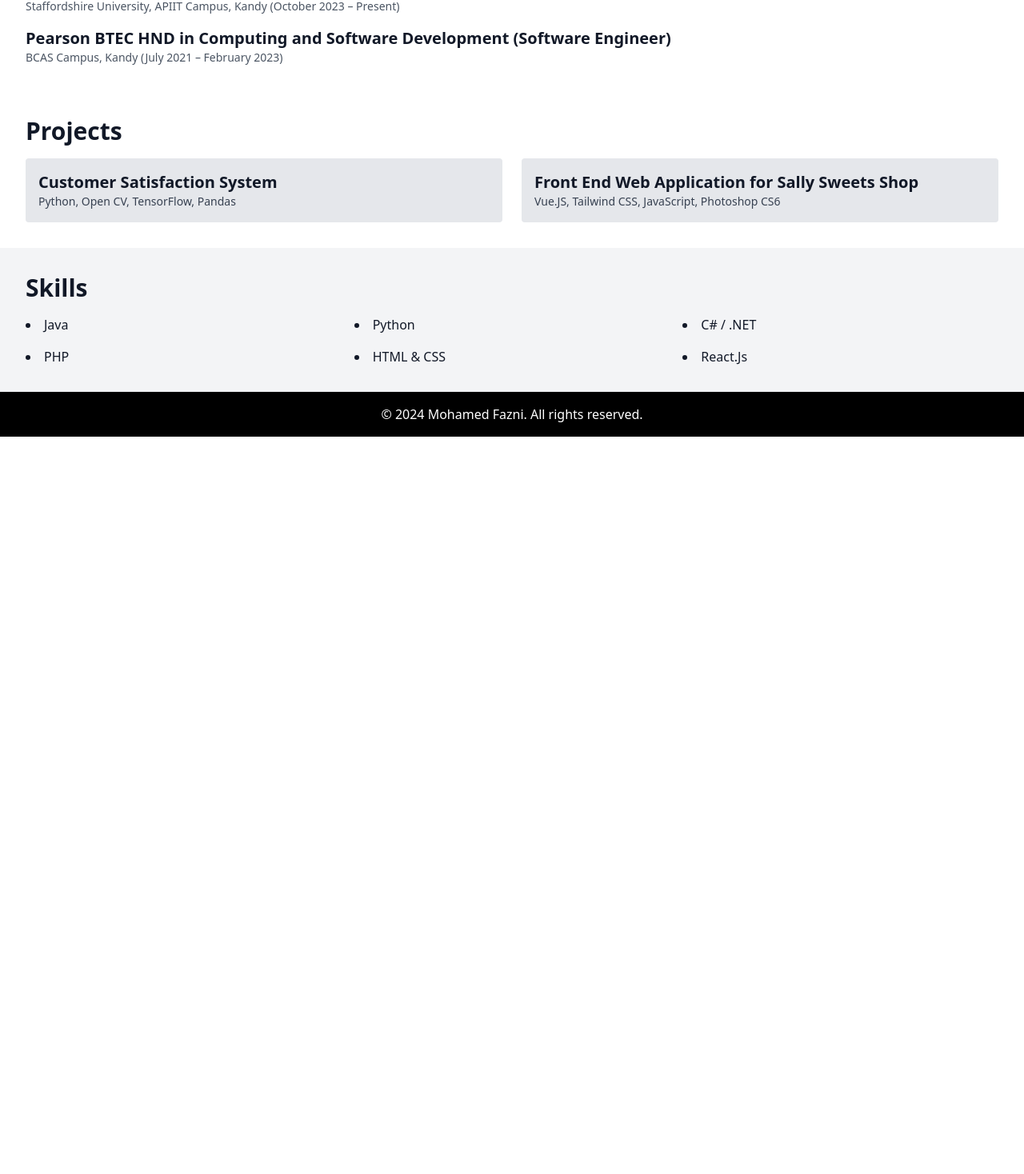
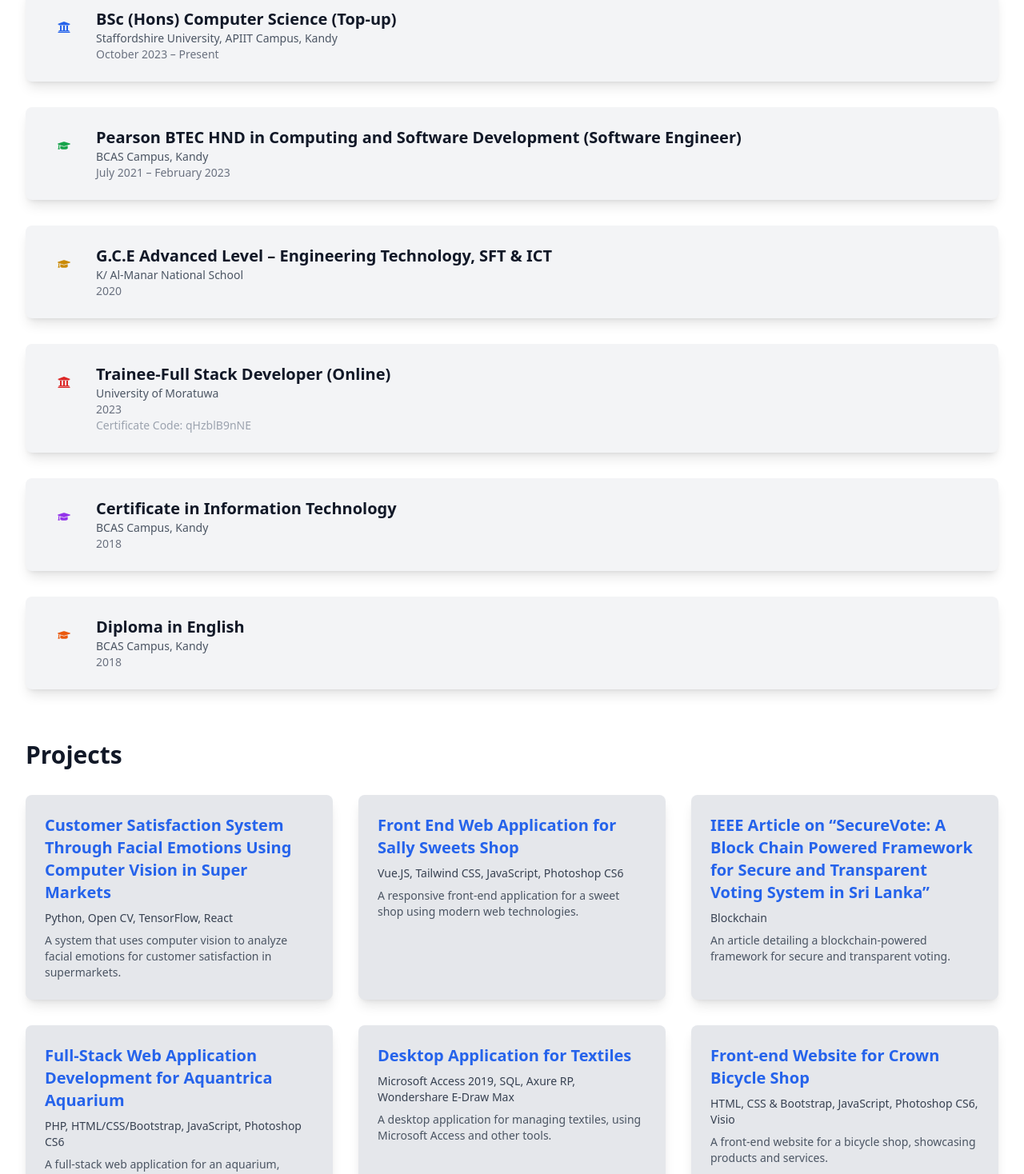
Before and after one commit to fazni-faiz/fazni_portfolio, a React (Create React App) app: page / in a window 1280 px wide. Shown: the part 806-2274 px from the top of the page at 80% size. Before the commit the page ends 1352 px from the top, so only its background shows below. Built offline with nearby package versions, Linux system fonts and the light colour scheme.

Commit message:
Update 5

```diff
--- a/package.json
+++ b/package.json
@@ -9,9 +9,11 @@
     "@testing-library/react": "^13.4.0",
     "@testing-library/user-event": "^13.5.0",
     "animate.css": "^4.1.1",
+    "framer-motion": "^11.5.4",
     "gh-pages": "^6.1.1",
     "react": "^18.3.1",
     "react-dom": "^18.3.1",
+    "react-icons": "^5.3.0",
     "react-scripts": "5.0.1",
     "web-vitals": "^2.1.4"
   },
--- a/src/components/Education.js
+++ b/src/components/Education.js
@@ -1,19 +1,80 @@
 import React from 'react';
+import { motion } from 'framer-motion';
+import { FaUniversity, FaGraduationCap } from 'react-icons/fa';
+
+const educationData = [
+  {
+    title: "BSc (Hons) Computer Science (Top-up)",
+    institution: "Staffordshire University, APIIT Campus, Kandy",
+    period: "October 2023 – Present",
+    logo: "../img/su.png", // Replace with actual path
+    icon: <FaUniversity className="text-blue-600" />
+  },
+  {
+    title: "Pearson BTEC HND in Computing and Software Development (Software Engineer)",
+    institution: "BCAS Campus, Kandy",
+    period: "July 2021 – February 2023",
+    logo: "../img/su.png", // Replace with actual path
+    icon: <FaGraduationCap className="text-green-600" />
+  },
+  {
+    title: "G.C.E Advanced Level – Engineering Technology, SFT & ICT",
+    institution: "K/ Al-Manar National School",
+    period: "2020",
+    logo: "../img/su.png", // Replace with actual path
+    icon: <FaGraduationCap className="text-yellow-600" />
+  },
+  {
+    title: "Trainee-Full Stack Developer (Online)",
+    institution: "University of Moratuwa",
+    period: "2023",
+    certificateCode: "qHzblB9nNE",
+    logo: "../img/su.png", // Replace with actual path
+    icon: <FaUniversity className="text-red-600" />
+  },
+  {
+    title: "Certificate in Information Technology",
+    institution: "BCAS Campus, Kandy",
+    period: "2018",
+    logo: "../img/su.png", // Replace with actual path
+    icon: <FaGraduationCap className="text-purple-600" />
+  },
+  {
+    title: "Diploma in English",
+    institution: "BCAS Campus, Kandy",
+    period: "2018",
+    logo: "../img/su.png", // Replace with actual path
+    icon: <FaGraduationCap className="text-orange-600" />
+  },
+];
 
 const Education = () => {
   return (
     <section id="education" className="bg-white text-gray-900 p-8">
       <div className="container mx-auto">
-        <h2 className="text-3xl font-semibold mb-4">Education</h2>
-        <div className="space-y-4">
-          <div>
-            <h3 className="text-xl font-semibold">BSc (Hons) Computer Science (Top-up)</h3>
-            <p className="text-sm text-gray-600">Staffordshire University, APIIT Campus, Kandy (October 2023 – Present)</p>
-          </div>
-          <div>
-            <h3 className="text-xl font-semibold">Pearson BTEC HND in Computing and Software Development (Software Engineer)</h3>
-            <p className="text-sm text-gray-600">BCAS Campus, Kandy (July 2021 – February 2023)</p>
-          </div>
+        <h2 className="text-3xl font-semibold mb-8">Education</h2>
+        <div className="space-y-8">
+          {educationData.map((item, index) => (
+            <motion.div
+              key={index}
+              className="bg-gray-100 p-6 rounded-lg shadow-lg flex items-start space-x-4"
+              initial={{ opacity: 0, y: 20 }}
+              animate={{ opacity: 1, y: 0 }}
+              transition={{ duration: 0.5, delay: index * 0.2 }}
+            >
+              <div className="w-12 h-12 flex items-center justify-center">
+                {item.icon}
+              </div>
+              <div>
+                <h3 className="text-xl font-semibold">{item.title}</h3>
+                <p className="text-sm text-gray-600">{item.institution}</p>
+                <p className="text-sm text-gray-500">{item.period}</p>
+                {item.certificateCode && (
+                  <p className="text-sm text-gray-400">Certificate Code: {item.certificateCode}</p>
+                )}
+              </div>
+            </motion.div>
+          ))}
         </div>
       </div>
     </section>
--- a/src/components/Projects.js
+++ b/src/components/Projects.js
@@ -1,20 +1,84 @@
 import React from 'react';
+import { motion } from 'framer-motion';
+
+const projects = [
+  {
+    title: "Customer Satisfaction System Through Facial Emotions Using Computer Vision in Super Markets",
+    description: "A system that uses computer vision to analyze facial emotions for customer satisfaction in supermarkets.",
+    tech: "Python, Open CV, TensorFlow, React",
+    link: "https://github.com/yourusername/customer-satisfaction-system",
+  },
+  {
+    title: "Front End Web Application for Sally Sweets Shop",
+    description: "A responsive front-end application for a sweet shop using modern web technologies.",
+    tech: "Vue.JS, Tailwind CSS, JavaScript, Photoshop CS6",
+    link: "https://github.com/yourusername/sally-sweets-shop",
+  },
+  {
+    title: "IEEE Article on “SecureVote: A Block Chain Powered Framework for Secure and Transparent Voting System in Sri Lanka”",
+    description: "An article detailing a blockchain-powered framework for secure and transparent voting.",
+    tech: "Blockchain",
+    link: "https://github.com/yourusername/securevote-article",
+  },
+  {
+    title: "Full-Stack Web Application Development for Aquantrica Aquarium",
+    description: "A full-stack web application for an aquarium, integrating various web technologies.",
+    tech: "PHP, HTML/CSS/Bootstrap, JavaScript, Photoshop CS6",
+    link: "https://github.com/yourusername/aquantrica-aquarium",
+  },
+  {
+    title: "Desktop Application for Textiles",
+    description: "A desktop application for managing textiles, using Microsoft Access and other tools.",
+    tech: "Microsoft Access 2019, SQL, Axure RP, Wondershare E-Draw Max",
+    link: "https://github.com/yourusername/textiles-application",
+  },
+  {
+    title: "Front-end Website for Crown Bicycle Shop",
+    description: "A front-end website for a bicycle shop, showcasing products and services.",
+    tech: "HTML, CSS & Bootstrap, JavaScript, Photoshop CS6, Visio",
+    link: "https://github.com/yourusername/crown-bicycle-shop",
+  },
+  {
+    title: "Analytical Interface - National Cancer Control Program (NCCP)",
+    description: "An analytical interface to support the National Cancer Control Program using Power BI.",
+    tech: "Microsoft Power BI",
+    link: "https://github.com/yourusername/nccp-analytical-interface",
+  },
+  {
+    title: "Computing Research on “Effectiveness of Remote Consultancy for Pregnancy”",
+    description: "Research on the effectiveness of remote consultancy for pregnancy.",
+    tech: "Remote Consultancy",
+    link: "https://github.com/yourusername/remote-consultancy-research",
+  },
+  {
+    title: "Network Design for V-Tech IT Solutions",
+    description: "A network design project for IT solutions using Cisco Packet Tracer.",
+    tech: "Cisco Packet Tracer Software",
+    link: "https://github.com/yourusername/network-design-vtech",
+  }
+];
 
 const Projects = () => {
   return (
     <section id="projects" className="bg-white text-gray-900 p-8">
       <div className="container mx-auto">
-        <h2 className="text-3xl font-semibold mb-4">Projects</h2>
-        <div className="grid grid-cols-1 md:grid-cols-2 gap-6">
-          <div className="bg-gray-200 p-4 rounded">
-            <h3 className="text-xl font-semibold">Customer Satisfaction System</h3>
-            <p className="text-sm text-gray-700">Python, Open CV, TensorFlow, Pandas</p>
-          </div>
-          <div className="bg-gray-200 p-4 rounded">
-            <h3 className="text-xl font-semibold">Front End Web Application for Sally Sweets Shop</h3>
-            <p className="text-sm text-gray-700">Vue.JS, Tailwind CSS, JavaScript, Photoshop CS6</p>
-          </div>
-
+        <h2 className="text-3xl font-semibold mb-8">Projects</h2>
+        <div className="grid grid-cols-1 md:grid-cols-2 lg:grid-cols-3 gap-8">
+          {projects.map((project, index) => (
+            <motion.div
+              key={index}
+              className="bg-gray-200 p-6 rounded-lg shadow-lg hover:shadow-xl transition-shadow duration-300"
+              whileHover={{ scale: 1.02 }}
+            >
+              <h3 className="text-xl font-semibold mb-2">
+                <a href={project.link} target="_blank" rel="noopener noreferrer" className="text-blue-600 hover:underline">
+                  {project.title}
+                </a>
+              </h3>
+              <p className="text-sm text-gray-700 mb-2">{project.tech}</p>
+              <p className="text-sm text-gray-600">{project.description}</p>
+            </motion.div>
+          ))}
         </div>
       </div>
     </section>
```
Also changed, not shown: src/img/su.png (added), 1 other file (tests, documents, lock files or other folders).
